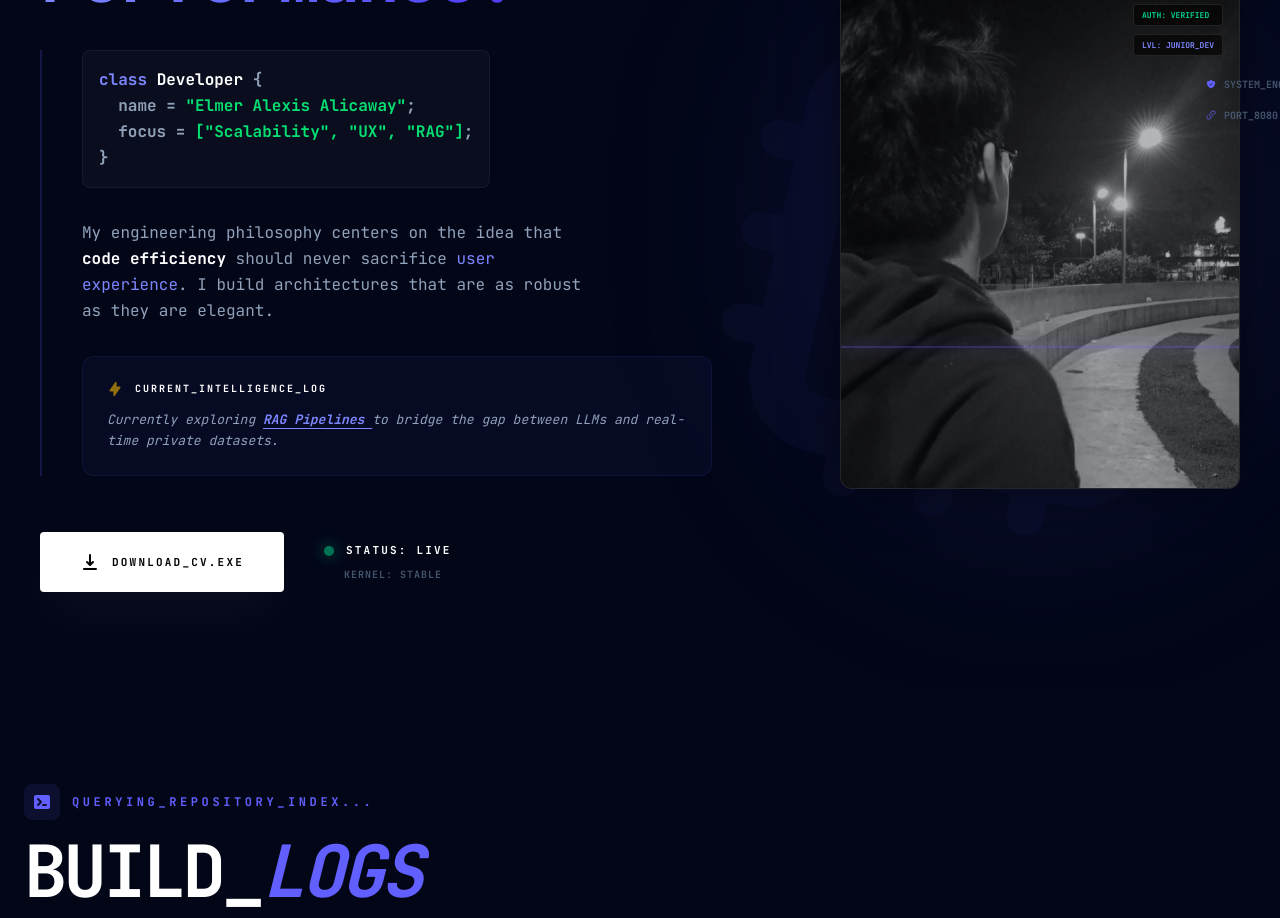
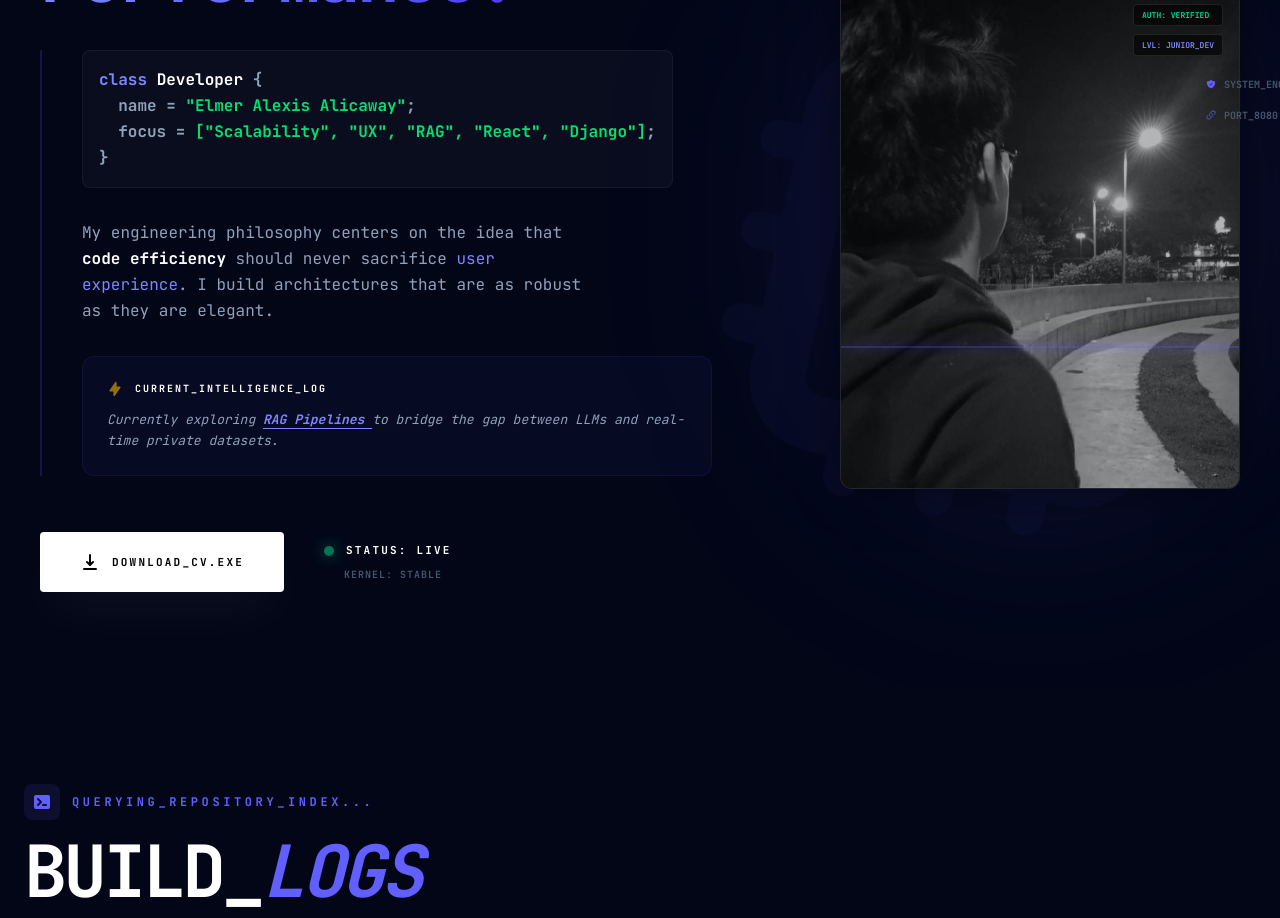
Before and after one commit to elmer1998/Portfolio_, a React (Vite) app: page / in a window 1280 px wide. Shown: the part 1060-1978 px from the top of the page. Built offline with nearby package versions, Linux system fonts and the light colour scheme.

Commit message:
update_resume_link

```diff
--- a/src/components/About.jsx
+++ b/src/components/About.jsx
@@ -98,7 +98,7 @@ export default function About() {
             <p className="font-bold">
               <span className="text-indigo-400">class</span> <span className="text-white">Developer</span> {'{'} <br />
               &nbsp;&nbsp;name = <span className="text-green-400">"Elmer Alexis Alicaway"</span>;<br />
-              &nbsp;&nbsp;focus = <span className="text-green-400">["Scalability", "UX", "RAG"]</span>;<br />
+              &nbsp;&nbsp;focus = <span className="text-green-400">["Scalability", "UX", "RAG", "React", "Django"]</span>;<br />
               {'}'}
             </p>
           </div>
@@ -129,7 +129,7 @@ export default function About() {
           <motion.a
             whileHover={{ scale: 1.05, y: -2 }}
             whileTap={{ scale: 0.95 }}
-            href="./Resume.pdf"
+            href="./Elmer Alexis - Resume.pdf"
             download
             className="group flex items-center px-10 py-5 bg-white text-black font-black uppercase tracking-[0.2em] text-[11px] rounded transition-all shadow-2xl shadow-white/5 hover:bg-indigo-600 hover:text-white"
           >
```
